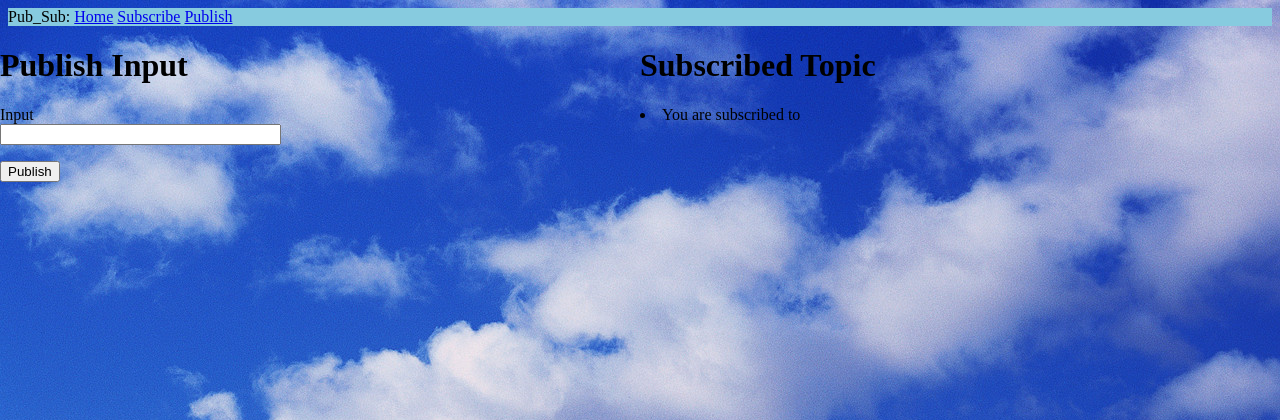
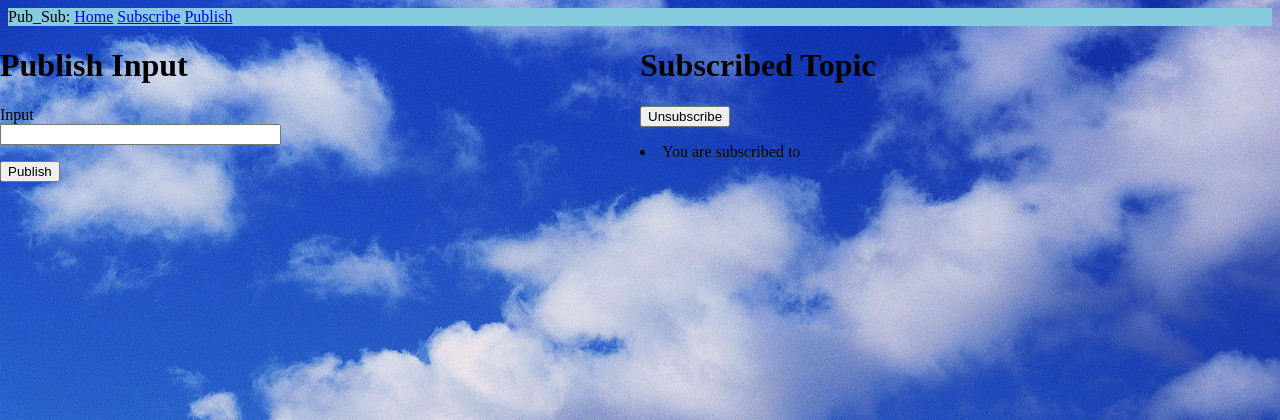
Before and after one commit to Amaish/Pub_Sub, a Flask app: template app/templates/Publish.html in a window 1280 px wide. Shown: the top 420 px of the page. Run offline with Flask 2, Linux system fonts and the light colour scheme; the template is opened without the code that fills it: values that come from a table or form of the project are taken from there, others are empty.

Commit message:
Unsubscribe added

```diff
--- a/app/forms.py
+++ b/app/forms.py
@@ -36,6 +36,7 @@ class on_messaging:
         global topic, Payload
         topic= str(message.topic)
         Payload.append(str (message.payload))
+        print "my topic is " +topic
 
 
 Connected = False
@@ -73,6 +74,7 @@ class Subscribe_form(FlaskForm):
 class Publish_form(FlaskForm):
     Pub_data = TextField('Input', validators=[DataRequired()])
     submit = SubmitField('Publish')
+    Unsubscribe = SubmitField('Unsubscribe')
 
 
 """The value of rc determines success or not:
--- a/app/routes.py
+++ b/app/routes.py
@@ -1,4 +1,4 @@
-from flask import render_template, flash, redirect
+from flask import render_template, flash, redirect, request
 from app import app
 from app.forms import Subscribe_form, Publish_form, Index_form, Pub_Sub_Config, on_connection, on_messaging
 import time
@@ -70,4 +70,7 @@ def Publish():
         pub_data=form.Pub_data.data
         client.publish(sub_topic,pub_data)
         return redirect('/Publish')
+    elif 'Unsubscribe' in request.form:
+        client.unsubscribe(sub_topic)
+        return redirect('/Subscribe')
     return render_template('Publish.html', title='Publish',Input=Input,my_topic=sub_topic,connect_message=connect_message,Payload=Payload,form=form)
--- a/app/templates/Publish.html
+++ b/app/templates/Publish.html
@@ -1,7 +1,7 @@
 {% extends "base.html" %}
 {% block content %}
 <style>
-    #Publish {
+    #Publish_data {
         position: absolute;
         left: 0px;
         width: 50%;
@@ -17,10 +17,12 @@
     </style>
 
 <body >
-    <div id="Publish">
+
+
+    <form id="Publish" action="/Publish" method="post">
+            {{ form.hidden_tag() }}
+            <div id ="Publish_data" >
                     <h1>Publish Input</h1>
-        <form action="" method="post">
-            {{ form.hidden_tag() }}
                 <p>
                     {{ form.Pub_data.label }}<br>
                     {{ form.Pub_data(size=32) }}<br>
@@ -34,21 +36,21 @@
                     <li>{{ item }}</li>
                     {% endfor %}
                 </p>
-        </form>
             </div>
-    <div id = "Subscribe" >
+            <div id="Subscribe" >
                     <h1>Subscribed Topic</h1>
-        <form action="" method="post">
-                    {{ form.hidden_tag() }}
-
+                    <p>{{ form.Unsubscribe() }}</p>
+                    <div>
                         <p>
                                 <li>You are subscribed to {{ my_topic }}</li>
                                 {% for item in Payload %}
                                 <li>{{ item }}</li>
                                 {% endfor %}
                             </p>
+                    </div>
+            </div>
 
     </form>
-    </div>
+
 </body>
 {% endblock %}
```
Lines whose indentation alone changed are shown as unchanged.
